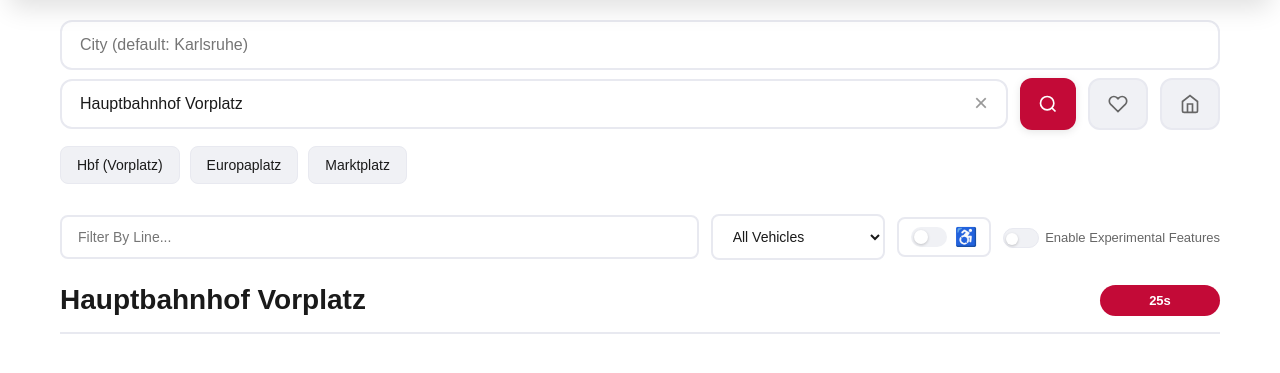
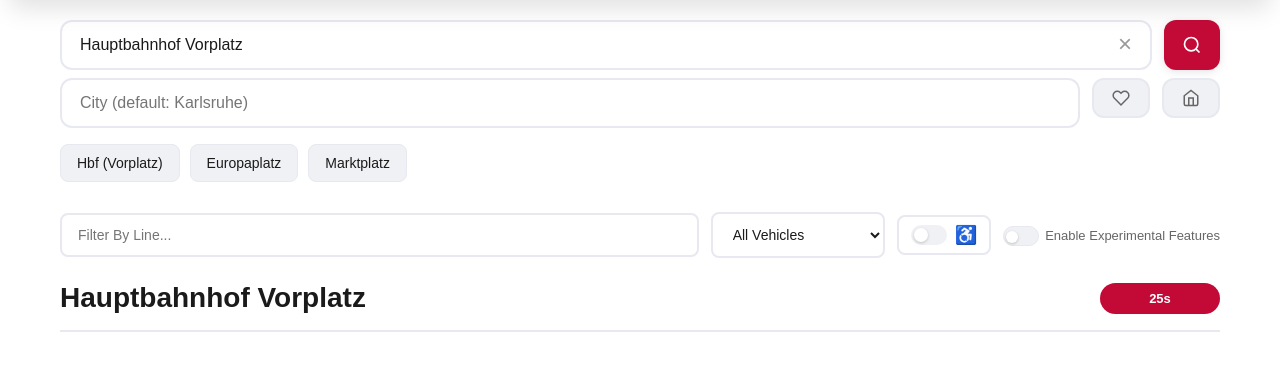
Before and after one commit to Fuad-R/KVV_Tracker_Webapp, a Flask app: page / in a window 1280 px wide. Shown: the part 84-457 px from the top of the page. Run offline with Flask 3, Linux system fonts and the light colour scheme.

Commit message:
Use app_name variable in templates for dynamic branding and adjust city input UI placement and styles

```diff
--- a/static/style.css
+++ b/static/style.css
@@ -275,12 +275,12 @@ body.dark-mode .moon-icon {
 .search-container {
     display: flex;
     gap: 12px;
+    margin-bottom: 8px;
+    width: 100%;
+}
+
+.city-search-container {
     margin-bottom: 16px;
-    width: 100%;
-}
-
-.city-search-container {
-    margin-bottom: 8px;
 }
 
 .city-input {
@@ -290,6 +290,19 @@ body.dark-mode .moon-icon {
     background-color: var(--bg-secondary);
 }
 
+.search-container.city-search-container .favorite-btn,
+.search-container.city-search-container .home-btn {
+    padding-top: 10px;
+    padding-bottom: 10px;
+    height: 40px;
+}
+
+.search-container.city-search-container .favorite-btn svg,
+.search-container.city-search-container .home-btn svg {
+    width: 18px;
+    height: 18px;
+}
+
 .search-input-wrapper {
     flex: 1;
     position: relative;
@@ -299,13 +312,17 @@ body.dark-mode .moon-icon {
 
 .search-input {
     width: 100%;
-    padding: 14px 75px 14px 18px;
+    padding: 14px 18px;
     border: 2px solid var(--border);
     border-radius: 12px;
     font-size: 16px;
     background-color: var(--bg-primary);
     color: var(--text-primary);
     transition: all 0.3s;
+}
+
+#stopInput {
+    padding-right: 75px;
 }
 
 .clear-btn {
```
Also changed, not shown: templates/index.html (+14 -14 lines).
